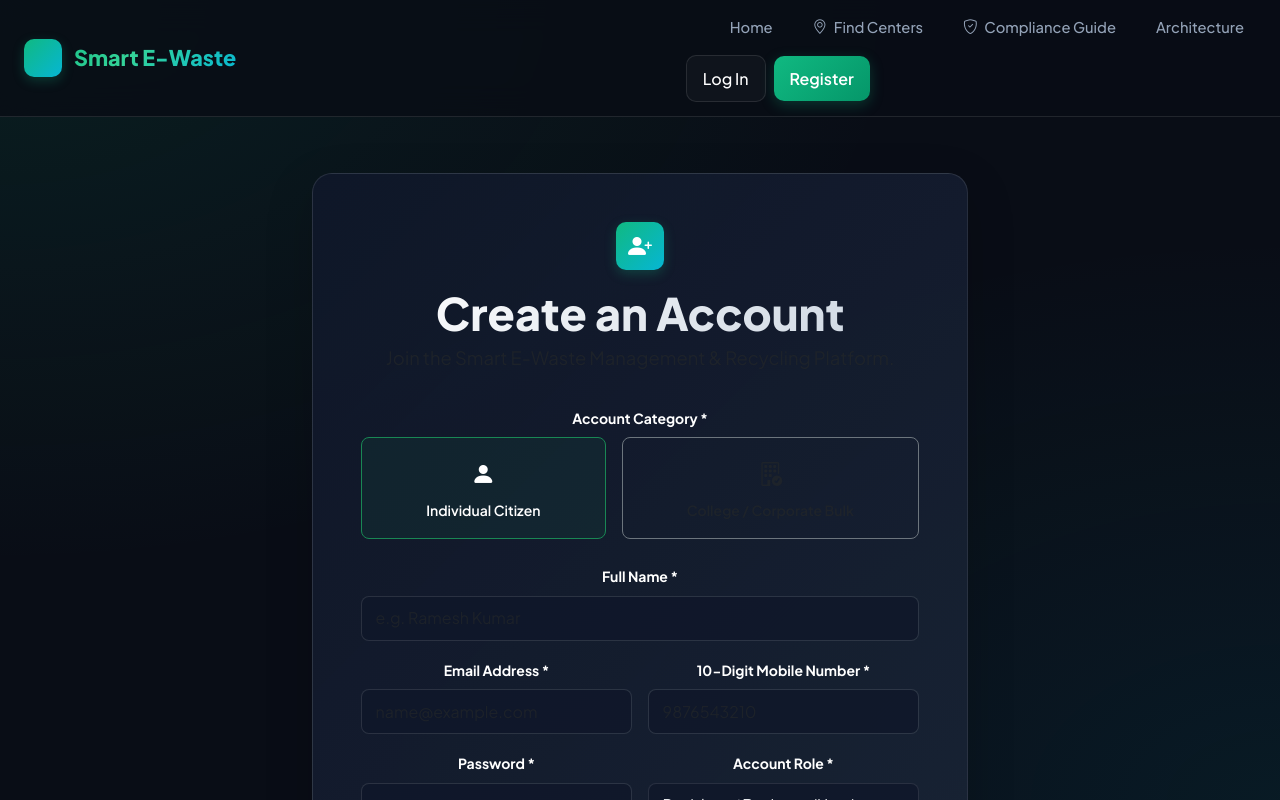
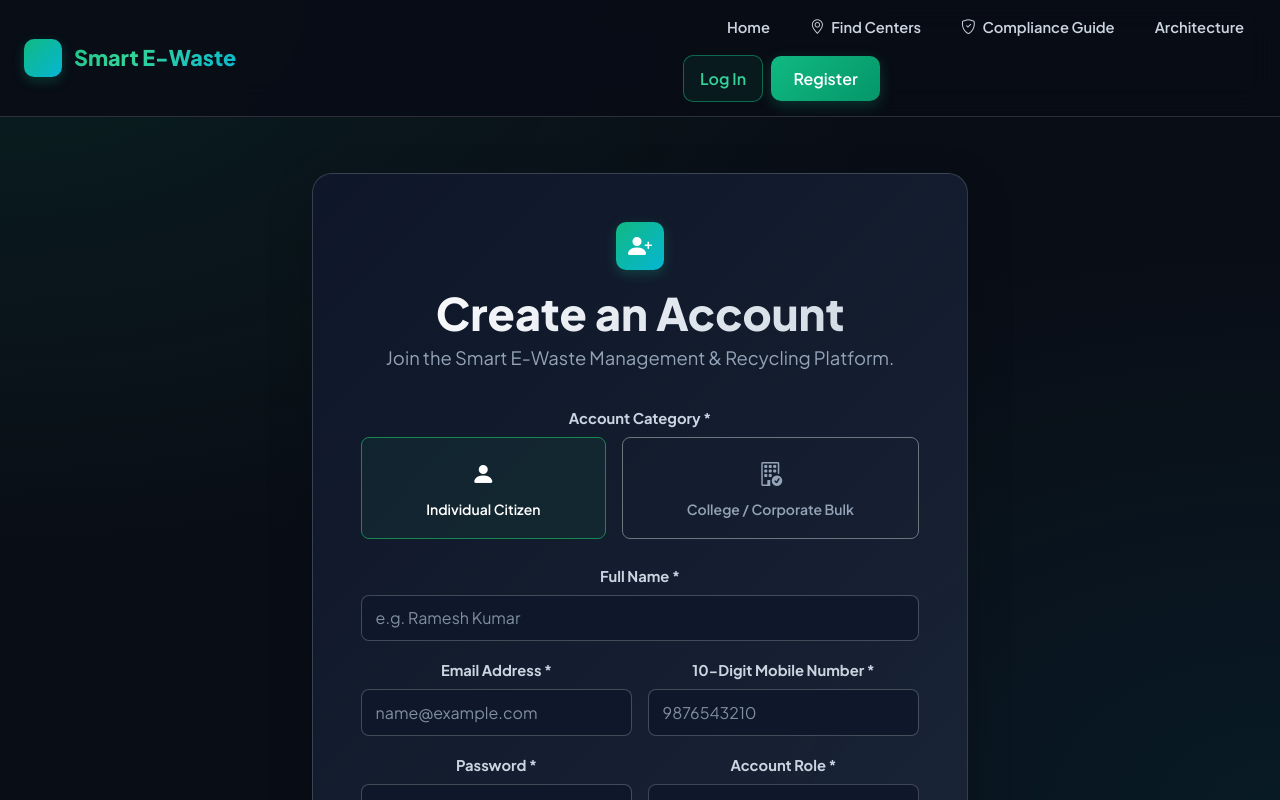
Before and after one commit to KavidharshanKD/E-Waste-Management, a React (Vite) app in the folder frontend/: page /register in a window 1280 px wide. Shown: the top 800 px of the page. Built offline with nearby package versions, Linux system fonts and the light colour scheme.

Commit message:
fix: improve UI text visibility and color contrast

```diff
--- a/frontend/src/index.css
+++ b/frontend/src/index.css
@@ -5,12 +5,14 @@
   --emerald-dark: #047857;
   --secondary: #06b6d4;
   --dark-bg: #090d16;
-  --card-bg: rgba(15, 23, 42, 0.75);
-  --card-border: rgba(255, 255, 255, 0.1);
+  --surface-bg: #0f172a;
+  --card-bg: rgba(15, 23, 42, 0.85);
+  --card-border: rgba(255, 255, 255, 0.15);
   --text-main: #f8fafc;
+  --text-secondary: #cbd5e1;
   --text-muted: #94a3b8;
   --accent-gold: #f59e0b;
-  --glass-bg: rgba(9, 13, 22, 0.85);
+  --glass-bg: rgba(9, 13, 22, 0.92);
   --border-radius: 12px;
   --focus-ring: 0 0 0 3px rgba(16, 185, 129, 0.4);
 }
@@ -34,7 +36,16 @@ body {
   line-height: 1.6;
 }
 
-/* Accessibility Focus States */
+/* Accessibility Focus & Links */
+a {
+  color: #34d399;
+  transition: color 0.15s ease-in-out;
+}
+
+a:hover {
+  color: #6ee7b7;
+}
+
 a:focus-visible,
 button:focus-visible,
 input:focus-visible,
@@ -42,6 +53,28 @@ select:focus-visible,
 textarea:focus-visible {
   outline: none;
   box-shadow: var(--focus-ring) !important;
+}
+
+/* Typography & Contrast Overrides */
+h1, h2, h3, h4, h5, h6, .h1, .h2, .h3, .h4, .h5, .h6 {
+  color: var(--text-main) !important;
+  font-weight: 700;
+}
+
+.text-muted {
+  color: #94a3b8 !important;
+}
+
+.form-label, label {
+  color: #cbd5e1 !important;
+  font-weight: 600;
+  margin-bottom: 0.4rem;
+  font-size: 0.92rem;
+}
+
+.form-text {
+  color: #94a3b8 !important;
+  font-size: 0.85rem;
 }
 
 .app-wrapper {
@@ -99,7 +132,7 @@ textarea:focus-visible {
   display: flex;
   align-items: center;
   justify-content: center;
-  color: #fff;
+  color: #ffffff;
   font-size: 1.25rem;
   box-shadow: 0 4px 12px var(--primary-glow);
 }
@@ -112,9 +145,9 @@ textarea:focus-visible {
 }
 
 .nav-link-item {
-  color: var(--text-muted);
+  color: #cbd5e1;
   text-decoration: none;
-  font-weight: 500;
+  font-weight: 600;
   font-size: 0.92rem;
   transition: all 0.2s ease;
   padding: 0.5rem 0.75rem;
@@ -123,13 +156,13 @@ textarea:focus-visible {
 
 .nav-link-item:hover,
 .nav-link-item.active {
-  color: var(--text-main);
-  background: rgba(255, 255, 255, 0.05);
+  color: #ffffff;
+  background: rgba(255, 255, 255, 0.08);
 }
 
 .nav-link-item.active {
-  color: var(--primary);
-  font-weight: 600;
+  color: #34d399;
+  font-weight: 700;
 }
 
 /* Mobile Toggle */
@@ -144,15 +177,17 @@ textarea:focus-visible {
   cursor: pointer;
 }
 
-/* Buttons */
+/* Buttons Contrast & States */
 .btn-primary-custom,
-.btn-emerald {
-  background: linear-gradient(135deg, #10b981, #059669);
-  color: #ffffff;
-  border: none;
-  font-weight: 600;
-  padding: 0.65rem 1.4rem;
-  border-radius: 10px;
+.btn-emerald,
+.btn-primary,
+.btn-success {
+  background: linear-gradient(135deg, #10b981, #059669) !important;
+  color: #ffffff !important;
+  border: none !important;
+  font-weight: 600 !important;
+  padding: 0.65rem 1.4rem !important;
+  border-radius: 10px !important;
   transition: all 0.2s ease;
   cursor: pointer;
   display: inline-flex;
@@ -163,17 +198,60 @@ textarea:focus-visible {
 }
 
 .btn-primary-custom:hover,
-.btn-emerald:hover {
-  background: linear-gradient(135deg, #059669, #047857);
-  color: #ffffff;
+.btn-emerald:hover,
+.btn-primary:hover,
+.btn-success:hover {
+  background: linear-gradient(135deg, #059669, #047857) !important;
+  color: #ffffff !important;
   transform: translateY(-1px);
 }
 
-.btn-outline-custom {
-  background: rgba(255, 255, 255, 0.03);
-  color: var(--text-main);
-  border: 1px solid var(--card-border);
-  font-weight: 500;
+.btn-secondary {
+  background: #334155 !important;
+  color: #f8fafc !important;
+  border: 1px solid rgba(255, 255, 255, 0.15) !important;
+  font-weight: 600 !important;
+  border-radius: 10px !important;
+}
+
+.btn-secondary:hover {
+  background: #475569 !important;
+  color: #ffffff !important;
+}
+
+.btn-warning {
+  background-color: #f59e0b !important;
+  color: #0f172a !important;
+  border: none !important;
+  font-weight: 700 !important;
+  border-radius: 10px !important;
+}
+
+.btn-warning:hover {
+  background-color: #d97706 !important;
+  color: #ffffff !important;
+}
+
+.btn-danger {
+  background-color: #ef4444 !important;
+  color: #ffffff !important;
+  border: none !important;
+  font-weight: 600 !important;
+  border-radius: 10px !important;
+}
+
+.btn-danger:hover {
+  background-color: #dc2626 !important;
+  color: #ffffff !important;
+}
+
+.btn-outline-custom,
+.btn-outline-primary,
+.btn-outline-success {
+  background: rgba(16, 185, 129, 0.08) !important;
+  color: #34d399 !important;
+  border: 1px solid rgba(16, 185, 129, 0.5) !important;
+  font-weight: 600 !important;
   padding: 0.65rem 1.4rem;
   border-radius: 10px;
   transition: all 0.2s ease;
@@ -184,10 +262,38 @@ textarea:focus-visible {
   text-decoration: none;
 }
 
-.btn-outline-custom:hover {
-  background: rgba(255, 255, 255, 0.08);
-  border-color: rgba(255, 255, 255, 0.2);
-  color: #ffffff;
+.btn-outline-custom:hover,
+.btn-outline-primary:hover,
+.btn-outline-success:hover {
+  background: #10b981 !important;
+  border-color: #10b981 !important;
+  color: #ffffff !important;
+}
+
+.btn-outline-secondary {
+  background: rgba(255, 255, 255, 0.03) !important;
+  color: #cbd5e1 !important;
+  border: 1px solid rgba(255, 255, 255, 0.2) !important;
+  font-weight: 600 !important;
+  border-radius: 10px !important;
+}
+
+.btn-outline-secondary:hover {
+  background: rgba(255, 255, 255, 0.15) !important;
+  color: #ffffff !important;
+}
+
+.btn-outline-danger {
+  background: rgba(239, 68, 68, 0.08) !important;
+  color: #f87171 !important;
+  border: 1px solid rgba(239, 68, 68, 0.4) !important;
+  font-weight: 600 !important;
+  border-radius: 10px !important;
+}
+
+.btn-outline-danger:hover {
+  background: #ef4444 !important;
+  color: #ffffff !important;
 }
 
 .btn-dark-custom {
@@ -204,7 +310,8 @@ textarea:focus-visible {
 }
 
 /* Cards & Glassmorphism */
-.card-custom {
+.card-custom,
+.card {
   background: var(--card-bg);
   border: 1px solid var(--card-border);
   border-radius: var(--border-radius);
@@ -212,17 +319,18 @@ textarea:focus-visible {
   backdrop-filter: blur(12px);
   -webkit-backdrop-filter: blur(12px);
   transition: all 0.2s ease;
+  color: var(--text-main);
 }
 
 .card-hover:hover {
-  border-color: rgba(16, 185, 129, 0.3);
+  border-color: rgba(16, 185, 129, 0.4);
   transform: translateY(-2px);
   box-shadow: 0 14px 35px rgba(0, 0, 0, 0.45);
 }
 
 /* Hero Section */
 .hero-card {
-  background: linear-gradient(135deg, rgba(15, 23, 42, 0.9) 0%, rgba(30, 41, 59, 0.8) 100%);
+  background: linear-gradient(135deg, rgba(15, 23, 42, 0.95) 0%, rgba(30, 41, 59, 0.88) 100%);
   border: 1px solid var(--card-border);
   border-radius: 20px;
   padding: 3.5rem 2.5rem;
@@ -237,13 +345,13 @@ textarea:focus-visible {
   display: inline-flex;
   align-items: center;
   gap: 0.5rem;
-  background: rgba(16, 185, 129, 0.15);
-  color: var(--primary);
-  border: 1px solid rgba(16, 185, 129, 0.3);
+  background: rgba(16, 185, 129, 0.18);
+  color: #34d399;
+  border: 1px solid rgba(16, 185, 129, 0.4);
   padding: 0.35rem 1rem;
   border-radius: 30px;
   font-size: 0.88rem;
-  font-weight: 600;
+  font-weight: 700;
   margin-bottom: 1.25rem;
 }
 
@@ -259,7 +367,7 @@ textarea:focus-visible {
 
 .hero-description {
   font-size: 1.15rem;
-  color: var(--text-muted);
+  color: #cbd5e1;
   max-width: 780px;
   margin: 0 auto 2rem auto;
 }
@@ -289,19 +397,19 @@ textarea:focus-visible {
 }
 
 .feature-card:hover {
-  border-color: rgba(16, 185, 129, 0.3);
+  border-color: rgba(16, 185, 129, 0.4);
   transform: translateY(-2px);
 }
 
 .feature-icon {
   width: 52px;
   height: 52px;
-  background: rgba(16, 185, 129, 0.15);
+  background: rgba(16, 185, 129, 0.18);
   border-radius: 12px;
   display: flex;
   align-items: center;
   justify-content: center;
-  color: var(--primary);
+  color: #34d399;
   font-size: 1.6rem;
   margin-bottom: 1.25rem;
 }
@@ -314,7 +422,7 @@ textarea:focus-visible {
 }
 
 .feature-text {
-  color: var(--text-muted);
+  color: #cbd5e1;
   font-size: 0.95rem;
   line-height: 1.5;
 }
@@ -351,7 +459,7 @@ textarea:focus-visible {
   display: flex;
   align-items: center;
   justify-content: center;
-  color: var(--text-muted);
+  color: #cbd5e1;
   font-weight: 700;
   transition: all 0.2s ease;
 }
@@ -359,20 +467,20 @@ textarea:focus-visible {
 .stepper-step.active .stepper-icon {
   background: var(--primary);
   border-color: var(--primary);
-  color: #fff;
+  color: #ffffff;
   box-shadow: 0 0 15px var(--primary-glow);
 }
 
 .stepper-step.completed .stepper-icon {
-  background: rgba(16, 185, 129, 0.2);
+  background: rgba(16, 185, 129, 0.25);
   border-color: var(--primary);
-  color: var(--primary);
+  color: #34d399;
 }
 
 .stepper-label {
-  font-size: 0.8rem;
+  font-size: 0.82rem;
   font-weight: 600;
-  color: var(--text-muted);
+  color: #94a3b8;
 }
 
 .stepper-step.active .stepper-label,
@@ -380,14 +488,157 @@ textarea:focus-visible {
   color: var(--text-main);
 }
 
-/* Status Badges */
+/* Modals & Dropdowns Contrast Overrides */
+.modal-content {
+  background-color: #0f172a !important;
+  color: #f8fafc !important;
+  border: 1px solid rgba(255, 255, 255, 0.15) !important;
+  box-shadow: 0 20px 50px rgba(0, 0, 0, 0.6) !important;
+}
+
+.modal-header,
+.modal-footer {
+  border-color: rgba(255, 255, 255, 0.1) !important;
+}
+
+.modal-title {
+  color: #ffffff !important;
+  font-weight: 700;
+}
+
+.btn-close {
+  filter: invert(1) grayscale(100%) brightness(200%) !important;
+}
+
+.dropdown-menu {
+  background-color: #0f172a !important;
+  border: 1px solid rgba(255, 255, 255, 0.15) !important;
+  color: #f8fafc !important;
+  box-shadow: 0 10px 30px rgba(0, 0, 0, 0.5) !important;
+  padding: 0.5rem !important;
+}
+
+.dropdown-item {
+  color: #cbd5e1 !important;
+  border-radius: 6px !important;
+  padding: 0.5rem 0.85rem !important;
+}
+
+.dropdown-item:hover,
+.dropdown-item:focus {
+  background-color: rgba(16, 185, 129, 0.15) !important;
+  color: #34d399 !important;
+}
+
+/* Tables Contrast Overrides */
+.table,
+.table-custom {
+  color: #f8fafc !important;
+  --bs-table-color: #f8fafc !important;
+  --bs-table-bg: transparent !important;
+  --bs-table-border-color: rgba(255, 255, 255, 0.12) !important;
+  border-color: var(--card-border);
+}
+
+.table th {
+  color: #ffffff !important;
+  font-weight: 700;
+  background-color: rgba(15, 23, 42, 0.95) !important;
+  border-bottom: 2px solid rgba(255, 255, 255, 0.18) !important;
+}
+
+.table td {
+  color: #e2e8f0 !important;
+  vertical-align: middle;
+}
+
+.table-striped tbody tr:nth-of-type(odd) {
+  background-color: rgba(255, 255, 255, 0.03) !important;
+}
+
+.table-hover tbody tr:hover {
+  background-color: rgba(16, 185, 129, 0.08) !important;
+}
+
+/* Alerts Contrast */
+.alert-success,
+.alert-emerald {
+  background-color: rgba(16, 185, 129, 0.15) !important;
+  color: #34d399 !important;
+  border: 1px solid rgba(16, 185, 129, 0.4) !important;
+}
+
+.alert-danger {
+  background-color: rgba(239, 68, 68, 0.15) !important;
+  color: #f87171 !important;
+  border: 1px solid rgba(239, 68, 68, 0.4) !important;
+}
+
+.alert-warning {
+  background-color: rgba(245, 158, 11, 0.15) !important;
+  color: #fbbf24 !important;
+  border: 1px solid rgba(245, 158, 11, 0.4) !important;
+}
+
+.alert-info {
+  background-color: rgba(6, 182, 212, 0.15) !important;
+  color: #22d3ee !important;
+  border: 1px solid rgba(6, 182, 212, 0.4) !important;
+}
+
+/* Badges & Status High Contrast Overrides */
+.badge,
 .status-badge {
+  font-weight: 700 !important;
+  letter-spacing: 0.2px;
   display: inline-flex;
   align-items: center;
-  padding: 0.3rem 0.75rem;
+  padding: 0.35rem 0.75rem;
   border-radius: 20px;
   font-size: 0.82rem;
-  font-weight: 600;
+}
+
+.badge.bg-warning,
+.badge-warning {
+  background-color: rgba(245, 158, 11, 0.2) !important;
+  color: #fbbf24 !important;
+  border: 1px solid rgba(245, 158, 11, 0.4) !important;
+}
+
+.badge.bg-info,
+.badge-info {
+  background-color: rgba(6, 182, 212, 0.2) !important;
+  color: #22d3ee !important;
+  border: 1px solid rgba(6, 182, 212, 0.4) !important;
+}
+
+.badge.bg-primary,
+.badge.bg-emerald,
+.badge.bg-success,
+.badge-success {
+  background-color: rgba(16, 185, 129, 0.2) !important;
+  color: #34d399 !important;
+  border: 1px solid rgba(16, 185, 129, 0.4) !important;
+}
+
+.badge.bg-danger,
+.badge-danger {
+  background-color: rgba(239, 68, 68, 0.2) !important;
+  color: #f87171 !important;
+  border: 1px solid rgba(239, 68, 68, 0.4) !important;
+}
+
+.badge.bg-secondary,
+.badge-secondary {
+  background-color: rgba(148, 163, 184, 0.2) !important;
+  color: #cbd5e1 !important;
+  border: 1px solid rgba(148, 163, 184, 0.3) !important;
+}
+
+.badge.bg-dark {
+  background-color: #1e293b !important;
+  color: #f8fafc !important;
+  border: 1px solid rgba(255, 255, 255, 0.15) !important;
 }
 
 .pulse-dot {
@@ -399,11 +650,43 @@ textarea:focus-visible {
 }
 
 .text-emerald {
-  color: var(--primary) !important;
+  color: #34d399 !important;
 }
 
 .bg-emerald {
   background-color: var(--primary) !important;
+}
+
+/* Forms Input Readability Overrides */
+.form-control,
+.form-select,
+textarea {
+  background-color: #0f172a !important;
+  border: 1px solid rgba(255, 255, 255, 0.2) !important;
+  color: #f8fafc !important;
+  border-radius: 8px !important;
+  padding: 0.65rem 0.85rem !important;
+}
+
+.form-control::placeholder,
+.form-select::placeholder,
+textarea::placeholder {
+  color: #94a3b8 !important;
+  opacity: 0.85;
+}
+
+.form-control:focus,
+.form-select:focus,
+textarea:focus {
+  border-color: var(--primary) !important;
+  box-shadow: var(--focus-ring) !important;
+  background-color: #0f172a !important;
+  color: #ffffff !important;
+}
+
+.form-select option {
+  background-color: #0f172a !important;
+  color: #f8fafc !important;
 }
 
 /* Footer Styling */
@@ -427,7 +710,7 @@ textarea:focus-visible {
 }
 
 .footer-brand p {
-  color: var(--text-muted);
+  color: #cbd5e1;
   font-size: 0.92rem;
   margin-top: 0.85rem;
   max-width: 320px;
@@ -450,18 +733,18 @@ textarea:focus-visible {
 }
 
 .footer-link {
-  color: var(--text-muted);
+  color: #cbd5e1;
   text-decoration: none;
   font-size: 0.88rem;
   transition: color 0.2s ease;
 }
 
 .footer-link:hover {
-  color: var(--primary);
+  color: #34d399;
 }
 
 .footer-bottom {
-  border-top: 1px solid rgba(255, 255, 255, 0.06);
+  border-top: 1px solid rgba(255, 255, 255, 0.08);
   padding-top: 1.5rem;
   display: flex;
   justify-content: space-between;
@@ -469,29 +752,7 @@ textarea:focus-visible {
   flex-wrap: wrap;
   gap: 1rem;
   font-size: 0.84rem;
-  color: var(--text-muted);
-}
-
-/* Tables & Forms */
-.form-control,
-.form-select {
-  background-color: rgba(15, 23, 42, 0.8) !important;
-  border: 1px solid var(--card-border) !important;
-  color: var(--text-main) !important;
-  border-radius: 8px !important;
-  padding: 0.6rem 0.85rem !important;
-}
-
-.form-control:focus,
-.form-select:focus {
-  border-color: var(--primary) !important;
-  box-shadow: var(--focus-ring) !important;
-}
-
-.table-custom {
-  --bs-table-bg: transparent;
-  --bs-table-color: var(--text-main);
-  border-color: var(--card-border);
+  color: #94a3b8;
 }
 
 /* RESPONSIVE MEDIA QUERIES */
```
